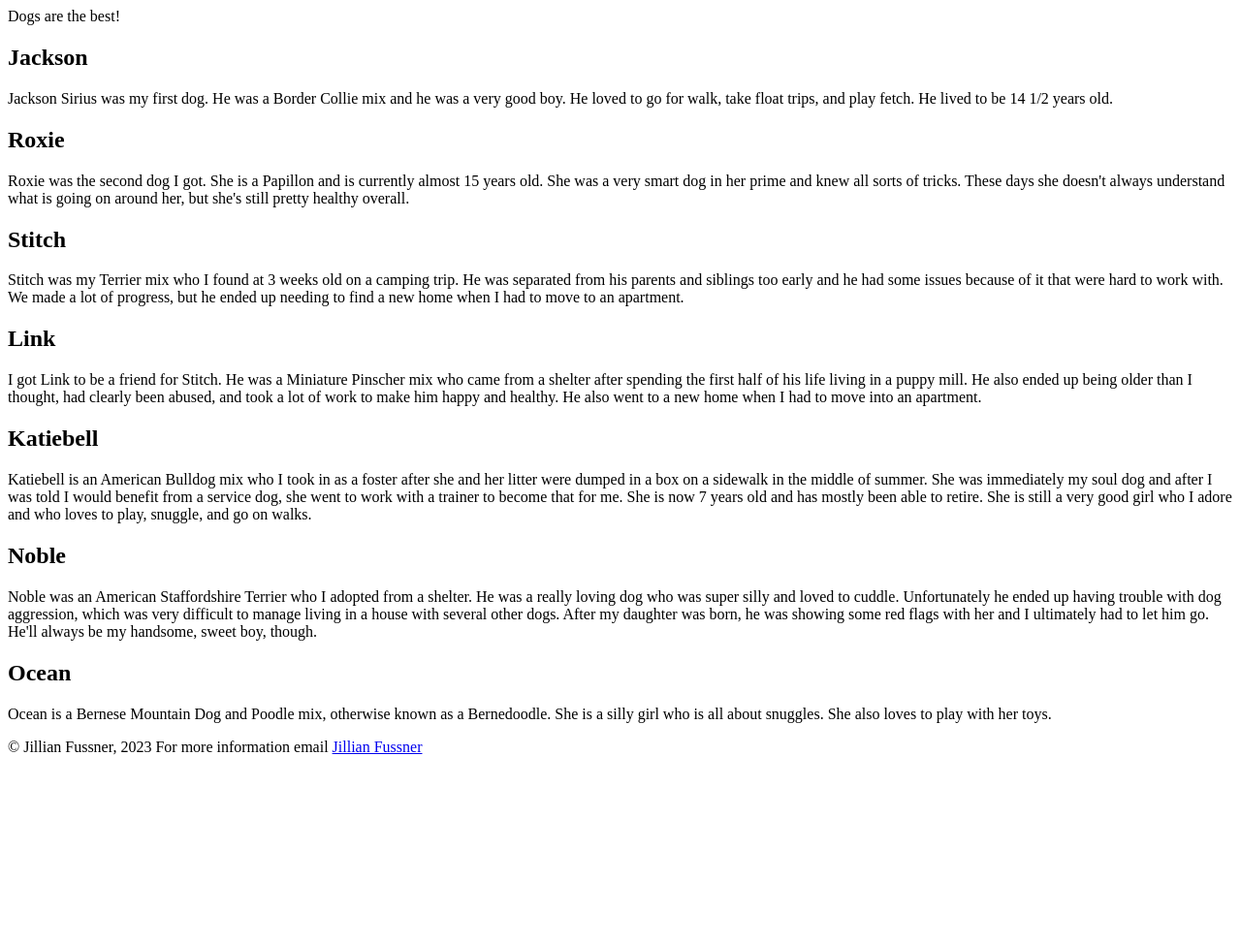
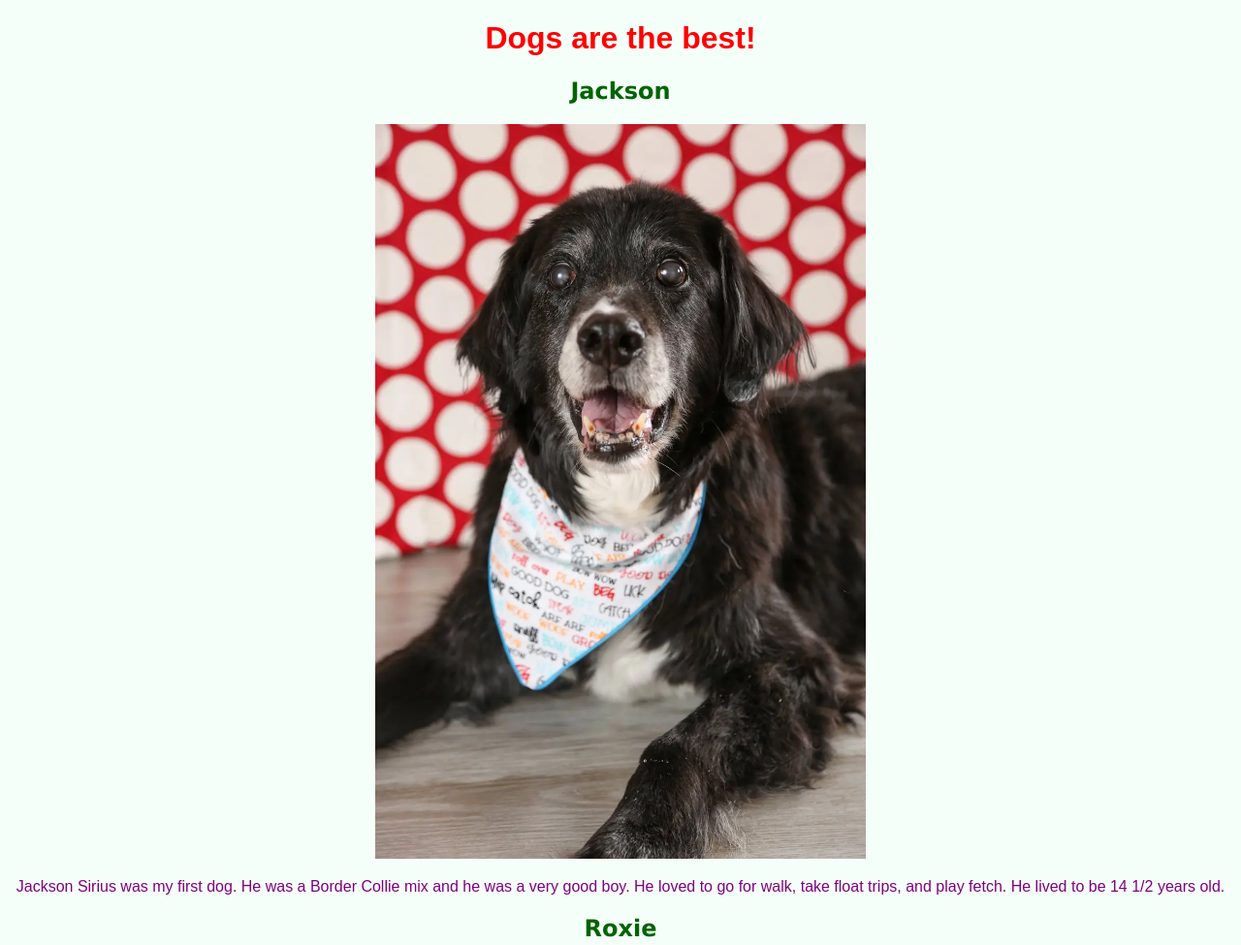
Before and after one commit to STL-WomenPlus-WebDev-March2023/js-assignment-4-html-me-something-JillianJaclyn, a website: page index.html in a window 1280 px wide. Shown: the top 975 px of the page at 97% size. Before the commit the page ends 800 px from the top, so only its background shows below. Drawn offline with Linux system fonts and the light colour scheme.

Commit message:
added CSS sheet and modified HTML

```diff
--- a/index.html
+++ b/index.html
@@ -2,25 +2,29 @@
 <html>
    <head>
       <title>Dogs, Dogs, and more Dogs!</title>
+      <link rel="stylesheet" type="text/css" href="styles.css">
    </head>
    <body>
-      <header>Dogs are the best!</header>
+      <h1 id="mainHeading" >Dogs are the best!</h1>
       <main>
          <article>
-         <h1>Jackson</h1>
+         <h2>Jackson</h2>
+            <img src="./images/Jackson.webp" alt="Jackson Doggo">
             <p>Jackson Sirius was my first dog. He was a Border Collie mix and he was a very good boy.
                He loved to go for walk, take float trips, and play fetch. He lived to be 14 1/2 years old.
             </p>
          </article>
          <article>
-         <h1>Roxie</h1>
+         <h2>Roxie</h2>
+         <img src="./images/Roxie.jpg" alt="Roxie Doggo">
             <p>Roxie was the second dog I got. She is a Papillon and is currently almost 15 years old.
                She was a very smart dog in her prime and knew all sorts of tricks. These days she doesn't
                always understand what is going on around her, but she's still pretty healthy overall.
             </p>
          </article>
          <article>
-         <h1>Stitch</h1>
+         <h2>Stitch</h2>
+         <img src="./images/Stitch.jpg" alt="Stitch Doggo">
             <p>Stitch was my Terrier mix who I found at 3 weeks old on a camping trip.
                He was separated from his parents and siblings too early and he had
                some issues because of it that were hard to work with. We made a lot
@@ -29,7 +33,8 @@
             </p>
          </article>
          <article>
-         <h1>Link</h1>
+         <h2>Link</h2>
+         <img src="./images/Link.jpg" alt="Link Doggo">
             <p>I got Link to be a friend for Stitch. He was a Miniature Pinscher mix
                who came from a shelter after spending the first half of his life
                living in a puppy mill. He also ended up being older than I thought,
@@ -38,8 +43,9 @@
             </p>
          </article>
          <article>
-         <h1>Katiebell</h1>
-            <p>Katiebell is an American Bulldog mix who I took in as a foster after
+         <h2>Katiebell</h2>
+         <img src="./images/Katiebell.jpg" alt="Katiebell Doggo">
+            <p id="testP" class="funParagraph">Katiebell is an American Bulldog mix who I took in as a foster after
                she and her litter were dumped in a box on a sidewalk in the middle of
                summer. She was immediately my soul dog and after I was told I would
                benefit from a service dog, she went to work with a trainer to become
@@ -49,7 +55,8 @@
             </p>
          </article>
          <article>
-         <h1>Noble</h1>
+         <h2>Noble</h2>
+         <img src="./images/Noble.jpg" alt="Noble Doggo">
             <p>Noble was an American Staffordshire Terrier who I adopted from a shelter.
                He was a really loving dog who was super silly and loved to cuddle.
                Unfortunately he ended up having trouble with dog aggression, which was very
@@ -59,7 +66,8 @@
             </p>
          </article>
          <article>
-         <h1>Ocean</h1>
+         <h2>Ocean</h2>
+         <img src="./images/Ocean.jpg" alt="Ocean Doggo">
             <p>Ocean is a Bernese Mountain Dog and Poodle mix, otherwise known as a
                Bernedoodle. She is a silly girl who is all about snuggles. She also
                loves to play with her toys.
--- a/styles.css
+++ b/styles.css
@@ -1 +1,28 @@
-/* Write your CSS here! */
+img {
+    max-width:40%;
+    height: auto;
+}
+body {
+    text-align: center;
+    margin: 8 px;
+    display: block;
+    background-color: mintcream;
+}
+p {
+    font-size: 20 px;
+    color: Purple;
+    font-family:Arial, Helvetica, sans-serif;
+}
+h2 {
+    font-size: 50 px;
+    color:darkgreen;
+    font-family:Verdana, Geneva, Tahoma, sans-serif;
+}
+#mainHeading {
+    font-size: 150 px;
+    color:red;
+    font-family:fantasy;
+}
+.funParagraph {
+    color: green ;
+}
```
